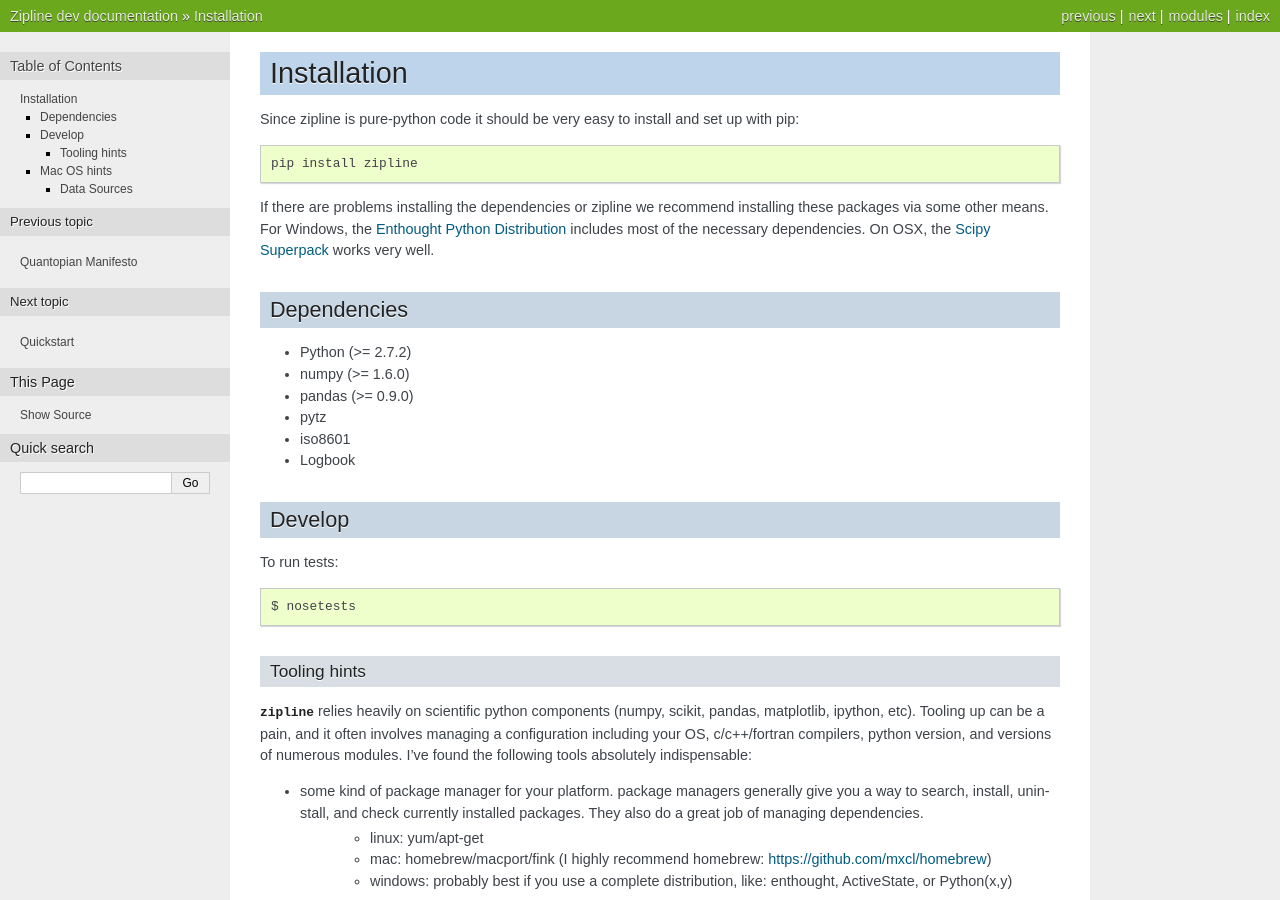
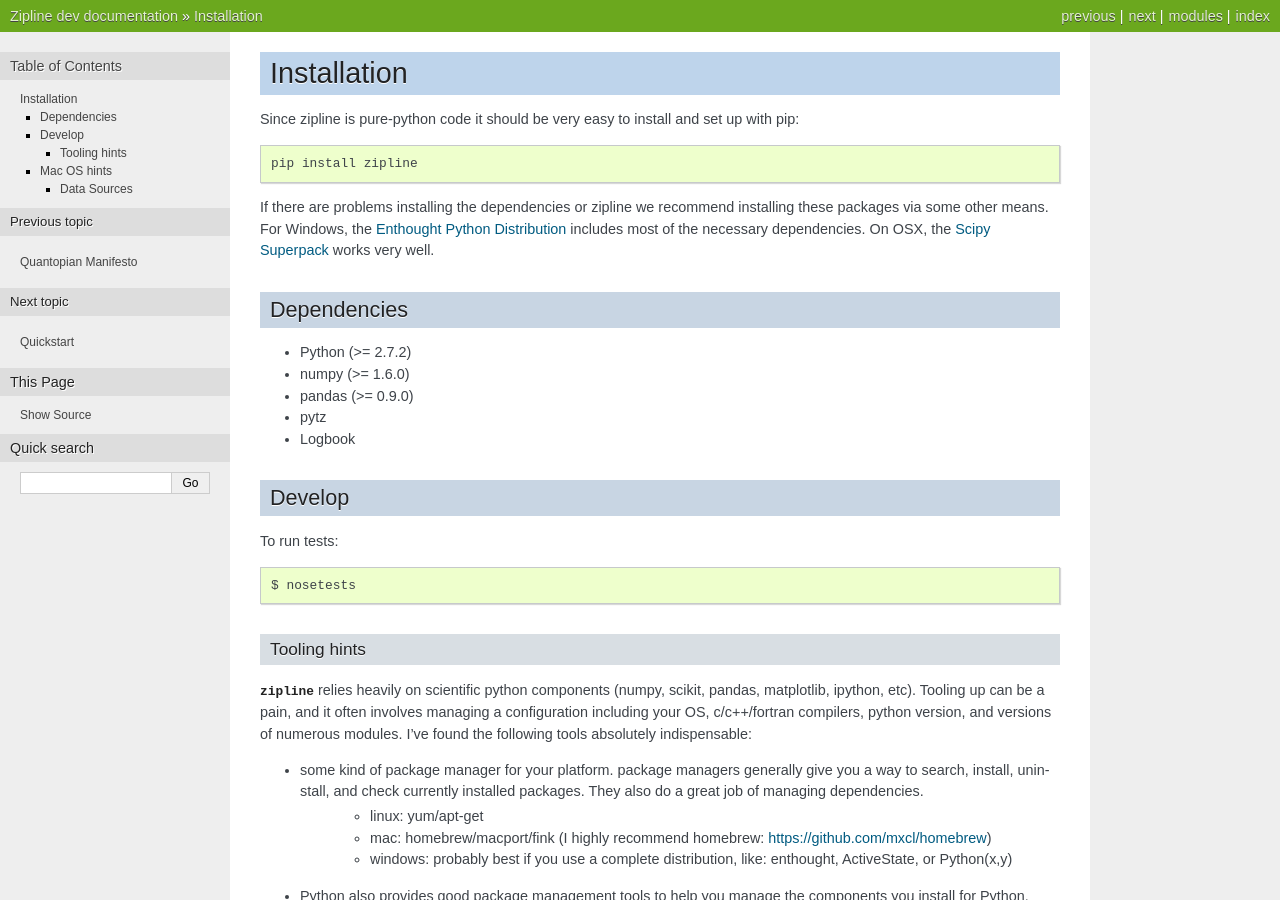
Before and after one commit to quantopian/zipline, a Sphinx documentation site: the page built from docs/installation.rst, in a window 1280 px wide and 900 px high. Built offline with Sphinx 7.4.7, drawn with Linux system fonts in a browser that asks for light colours.

Commit message:
BLD: Remove unused requirement of iso8601 package.

```diff
--- a/docs/installation.rst
+++ b/docs/installation.rst
@@ -23,7 +23,6 @@
 * numpy (>= 1.6.0)
 * pandas (>= 0.9.0)
 * pytz
-* iso8601
 * Logbook
 
 
--- a/setup.py
+++ b/setup.py
@@ -63,7 +63,6 @@
         'Topic :: System :: Distributed Computing',
     ],
     install_requires=[
-        'iso8601',
         'Logbook',
         'pytz',
         'requests',
```
Also changed, not shown: README.md (+0 -1 lines), 1 other file.
